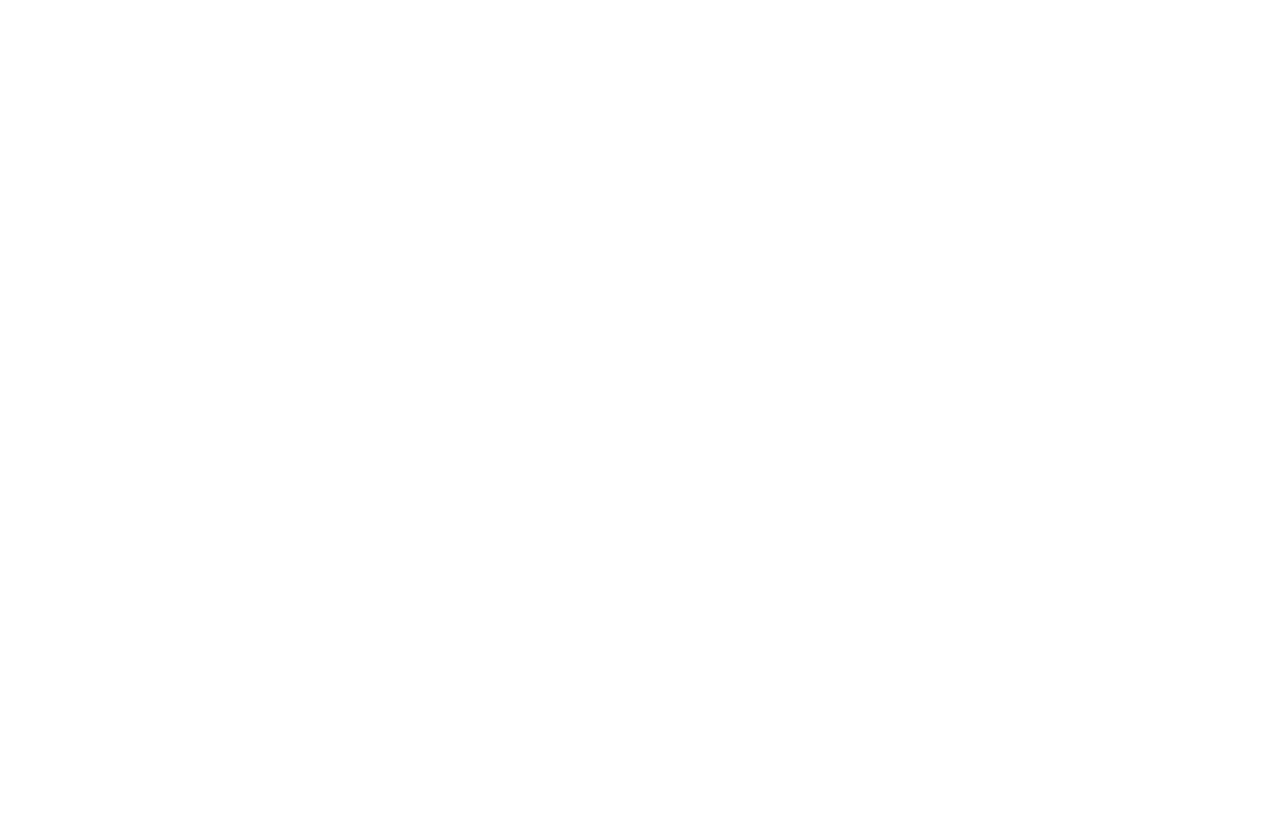
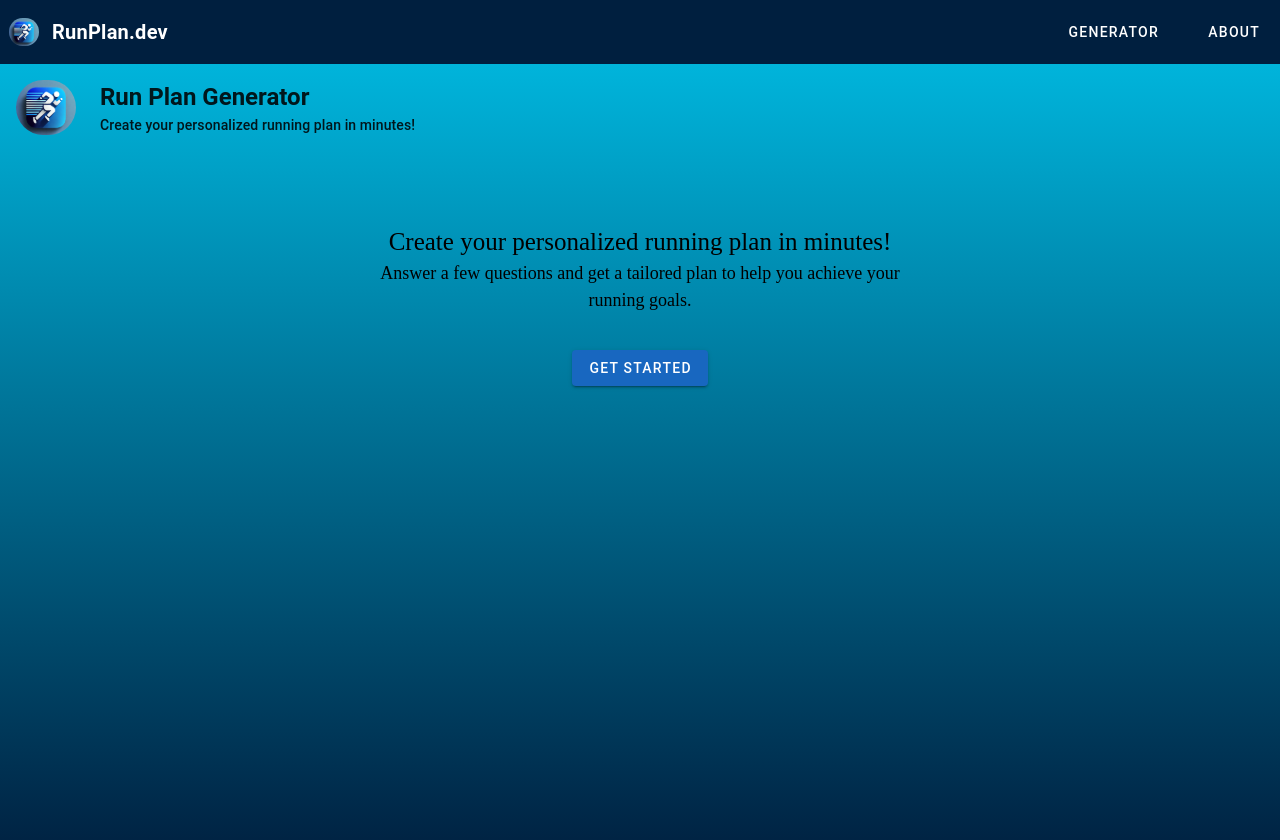
Before and after one commit to psicaek/RunPlan.dev, a Vue app: page / in a window 1280 px wide. Before the commit this address had no page. Shown: the top 840 px of the page. Before the commit the page ends 800 px from the top, so only its background shows below. Built offline with nearby package versions, Linux system fonts and the light colour scheme.

Commit message:
fix minor bug in App.vue

```diff
--- a/src/App.vue
+++ b/src/App.vue
@@ -1,23 +1,30 @@
 <template>
   <v-app>
+    <v-layout>
       <!-- Blue gradient app bar matching your form page -->
       <v-app-bar
         color="primary"
         dark
         elevation="0"
-      "
         style="
           background: linear-gradient(
             135deg,
-          #00b4db, 0%,
+            #00b4db,
+            0%,
             #001f3f 100%
           ) !important;
         "
       >
-      <v-app-bar-nav-icon><v-img src="src/assets/mainLogo.svg" width="30" height="30" class="mr-2"></v-img></v-app-bar-nav-icon>
+        <v-app-bar-nav-icon
+          ><v-img
+            src="src/assets/mainLogo.svg"
+            width="30"
+            height="30"
+            class="mr-2"
+          ></v-img
+        ></v-app-bar-nav-icon>
 
         <div class="d-flex align-center">
-
           <span class="font-weight-bold text-h6">RunPlan.dev</span>
         </div>
 
@@ -30,6 +37,7 @@
       <v-main>
         <router-view></router-view>
       </v-main>
+    </v-layout>
   </v-app>
 </template>
 
```
Lines whose indentation alone changed are shown as unchanged.
